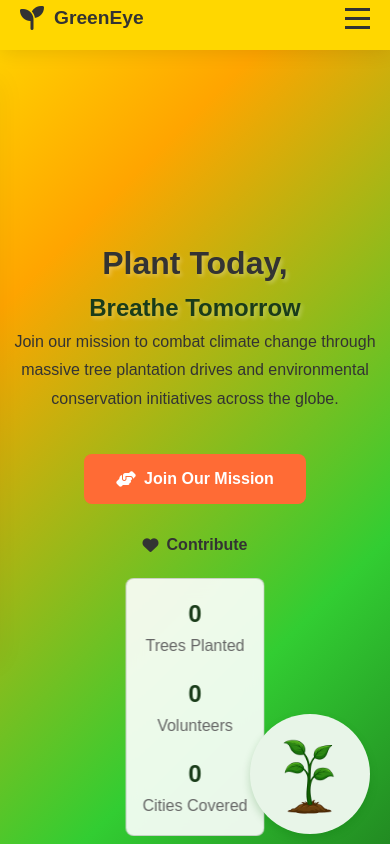
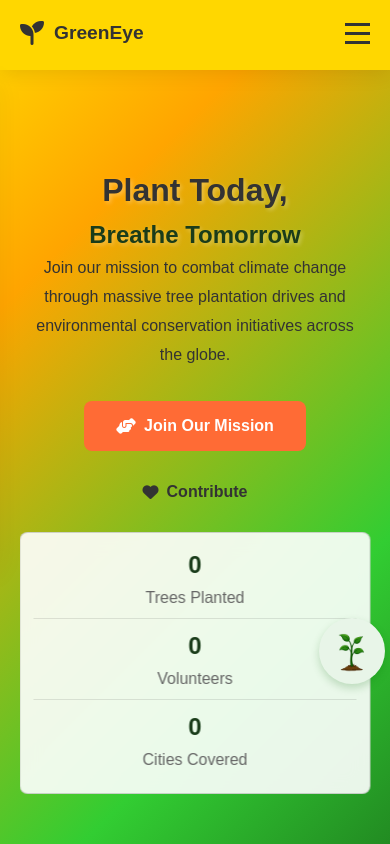
Before and after one commit to rajawat001/nextjs-greeneye-app, a Next.js app: page / in a window 390 px wide. Shown: the top 844 px of the page. Built offline with nearby package versions, Linux system fonts and the light colour scheme; no server answers.

Commit message:
Add some changes for profile and images and css

```diff
--- a/components/About.jsx
+++ b/components/About.jsx
@@ -40,7 +40,7 @@ const About = () => (
         </div>
         <div className="about-image">
           <img
-            src="https://scontent.fjai6-1.fna.fbcdn.net/v/t39.30808-6/466140338_10233836470838714_8014111389483907172_n.jpg?_nc_cat=105&ccb=1-7&_nc_sid=86c6b0&_nc_ohc=CUIOh2pT028Q7kNvwF0cLSM&_nc_oc=AdmjcCUpAv2N9DNzoMMduIsqY3yZtIG6tgk2HPgwFHiExtfI0Azh8Wjw2YeYKOYt5uZVO6w2SDKJZXR8q5SEUQLQ&_nc_zt=23&_nc_ht=scontent.fjai6-1.fna&_nc_gid=FyHhpJvqLKi6bapeXXW6Tw&oh=00_AfQrtz2dsW-e9Co0nMqzKjfFdWErdbANKpJeWFCYJfJpzA&oe=687EB2A6"
+            src="/assets/Environmental COnservation.png"
             alt="Environmental Conservation"
             className="about-img"
           />
--- a/components/Impact.jsx
+++ b/components/Impact.jsx
@@ -81,7 +81,7 @@ const Impact = () => {
         <div className="impact-visual">
           <div className="impact-image">
             <img
-              src="https://scontent.fjai6-1.fna.fbcdn.net/v/t39.30808-6/466110533_10233825934455311_5593716940719427101_n.jpg?_nc_cat=107&ccb=1-7&_nc_sid=86c6b0&_nc_ohc=8u2-hVLStrMQ7kNvwFjr1tk&_nc_oc=Adn1KEI5BDkdm_AxX9wyJpaZ6GLKqFJTMKIqfZMooZvFkzLPTcTNAAuAs5V64fgTT90g-dhhoLy0EaaP1STA4kEx&_nc_zt=23&_nc_ht=scontent.fjai6-1.fna&_nc_gid=FyHhpJvqLKi6bapeXXW6Tw&oh=00_AfTjsQHSXfqGY4Qu0BQfWapY5ZOGzggvvs_SuArb1W9_iw&oe=687EA750"
+              src="/assets/GreenLandscape.png"
               alt="Green Landscape"
             />
           </div>
--- a/styles/globals.css
+++ b/styles/globals.css
@@ -46,8 +46,8 @@ body {
 
 /* Navigation */
 .navbar {
-    height: 50px;
-    padding: 0;
+    height: 70px;
+    padding: 10px 0;
     position: fixed;
     top: 0;
     width: 100%;
@@ -130,7 +130,7 @@ body {
     display: flex;
     justify-content: space-between;
     align-items: center;
-    height: 20px;
+    height: 50px;
 }
 
 .nav-logo {
@@ -206,9 +206,11 @@ body {
 
 /* Hero Section */
 .hero {
-    padding-top: 140px;
+    padding-top: 90px;
+    padding-bottom: 120px; /* Space for stats */
     position: relative;
-    height: 100vh;
+    min-height: 100vh;
+    height: auto;
     display: flex;
     align-items: center;
     justify-content: center;
@@ -231,16 +233,18 @@ body {
 }
 
 .hero-content {
+    width: 90%;
+    max-width: 800px;
+    padding: 0 15px;
+    margin: 0 auto;
     z-index: 1;
-    max-width: 800px;
-    padding: 0 10px;
     animation: fadeInUp 1s ease-out;
     color: #333;
 }
 
 .hero-title-main {
+    font-size: clamp(2rem, 5vw, 4rem); /* Responsive font size */
     display: block;
-    font-size: 4rem;
     font-weight: 800;
     margin-bottom: 0rem;
     color: #333;
@@ -249,16 +253,16 @@ body {
 
 .hero-title-sub {
     display: block;
-    font-size: 3rem;
     font-weight: 600;
     color: #1a3c1a;
     margin-bottom: 0rem;
+    font-size: clamp(1.5rem, 4vw, 3rem); /* Responsive font size */
     text-shadow: 2px 2px 4px rgba(255, 255, 255, 0.3);
 }
 
 .hero-description {
-    font-size: 1.2rem;
-    margin-bottom: 2.5rem;
+    font-size: clamp(1rem, 2vw, 1.2rem); /* Responsive font size */
+    margin-bottom: 2rem;
     color: #333;
     line-height: 1.8;
 }
@@ -268,36 +272,41 @@ body {
     gap: 1rem;
     justify-content: center;
     flex-wrap: wrap;
-    margin-bottom: 8rem;
+    margin-bottom: 3rem;
 }
 
 .hero-stats {
     position: absolute;
-    bottom: .5rem;
+    bottom: 50px;
     left: 50%;
     transform: translateX(-50%);
+    width: 90%;
+    max-width: 500px;
     display: flex;
-    gap: 3rem;
+    justify-content: space-around;
+    flex-wrap: wrap;
+    gap: 1.5rem;
     background: rgba(255, 255, 255, 0.9);
     backdrop-filter: blur(10px);
-    padding: 1.5rem 2rem;
+    padding: 1rem;
     border-radius: var(--border-radius);
     border: 1px solid rgba(51, 51, 51, 0.2);
 }
 
 .stat-item {
     text-align: center;
+    min-width: 80px;
 }
 
 .stat-number {
     display: block;
-    font-size: 2rem;
+    font-size: clamp(1.5rem, 3vw, 2rem);
     font-weight: 700;
     color: #1a3c1a;
 }
 
 .stat-label {
-    font-size: 0.9rem;
+    font-size: clamp(0.8rem, 1.5vw, 0.9rem);
     color: #333;
     margin-top: 0.5rem;
 }
@@ -305,14 +314,15 @@ body {
  /* Plant CSS */
 .plant-image-wrapper {
   position: absolute;
-  right: 20px;
-  bottom: 10px;
+  right: 10px;
+  bottom: 50px;
   background-color: #e8f5e8; /* Light green background */
-  padding: 10px;
+  padding: 8px;
   border-radius: 50%;
   box-shadow: 0 4px 8px rgba(0, 100, 0, 0.2);
   cursor: pointer;
   transition: transform 0.3s ease;
+  z-index: 2;
 }
 
 .plant-image-wrapper:hover {
@@ -467,7 +477,7 @@ section {
 .about-img {
     width: 100%;
     height: 400px;
-    object-fit: cover;
+    object-fit: contain;
     border-radius: var(--border-radius);
     box-shadow: 0 10px 30px var(--shadow);
 }
@@ -1137,6 +1147,7 @@ section {
 @media (max-width: 768px) {
     .hamburger {
         display: flex;
+        z-index: 1000;
     }
 
     .nav-menu {
@@ -1144,12 +1155,16 @@ section {
         left: -100%;
         top: 70px;
         flex-direction: column;
-        background-color: var(--primary-green);
+        background-color: #FFD700; /* Match navbar color */
         width: 100%;
         text-align: center;
         transition: 0.3s;
         box-shadow: 0 10px 27px rgba(0, 0, 0, 0.05);
-        padding: 2rem 0;
+        padding: 1rem 0;
+        z-index: 999;
+        height: auto;
+        max-height: calc(100vh - 70px);
+        overflow-y: auto;
     }
 
     .nav-menu.active {
@@ -1157,7 +1172,7 @@ section {
     }
 
     .nav-menu li {
-        margin: 1rem 0;
+        margin: 0.8rem 0;
     }
 
     .hamburger.active .bar:nth-child(2) {
@@ -1221,9 +1236,51 @@ section {
         flex-direction: column;
         gap: 1rem;
     }
+    .btn {
+        padding: 0.8rem 1.5rem;
+    }
+
+    .hero-buttons {
+        flex-direction: column;
+        width: 100%;
+        max-width: 300px;
+        margin-left: auto;
+        margin-right: auto;
+    }
 }
 
 @media (max-width: 480px) {
+    .hero {
+        padding-top: 70px;
+        padding-bottom: 180px; /* More space for stacked stats */
+    }
+
+    .stat-item {
+        width: 100%;
+        border-bottom: 1px solid rgba(0, 0, 0, 0.1);
+        padding-bottom: 0.5rem;
+    }
+
+    .hero-stats {
+        flex-direction: column;
+        align-items: center;
+        padding: 0.8rem;
+        gap: 0.5rem;
+    }
+
+    .stat-item:last-child {
+        border-bottom: none;
+    }
+
+    .plant-image-wrapper {
+        right: 5px;
+        bottom: 160px;
+    }
+
+    .plant-image {
+        width: 50px;
+    }
+
     .container {
         padding: 0 15px;
     }
@@ -1257,6 +1314,32 @@ section {
     .btn {
         padding: 0.8rem 1.5rem;
         font-size: 0.9rem;
+    }
+}
+
+/* iPhone SE and other very small screens */
+@media (max-width: 375px) {
+    .hero-title-main {
+        font-size: 1.8rem;
+    }
+
+    .hero-title-sub {
+        font-size: 1.3rem;
+    }
+
+    .hero-description {
+        font-size: 0.9rem;
+    }
+}
+
+/* For tall/narrow phones like iPhone 12 Pro Max */
+@media (max-height: 850px) and (max-width: 480px) {
+    .hero {
+        padding-bottom: 200px;
+    }
+
+    .hero-content {
+        padding-top: 1rem;
     }
 }
 
```
Also changed, not shown: components/ProfileTabs.jsx (added, +31 -0 lines), pages/mydonation.jsx (+7 -10 lines), pages/myorders.js (+11 -17 lines), pages/profile.js (+2 -41 lines), 2 other files (tests, documents, lock files or other folders).
